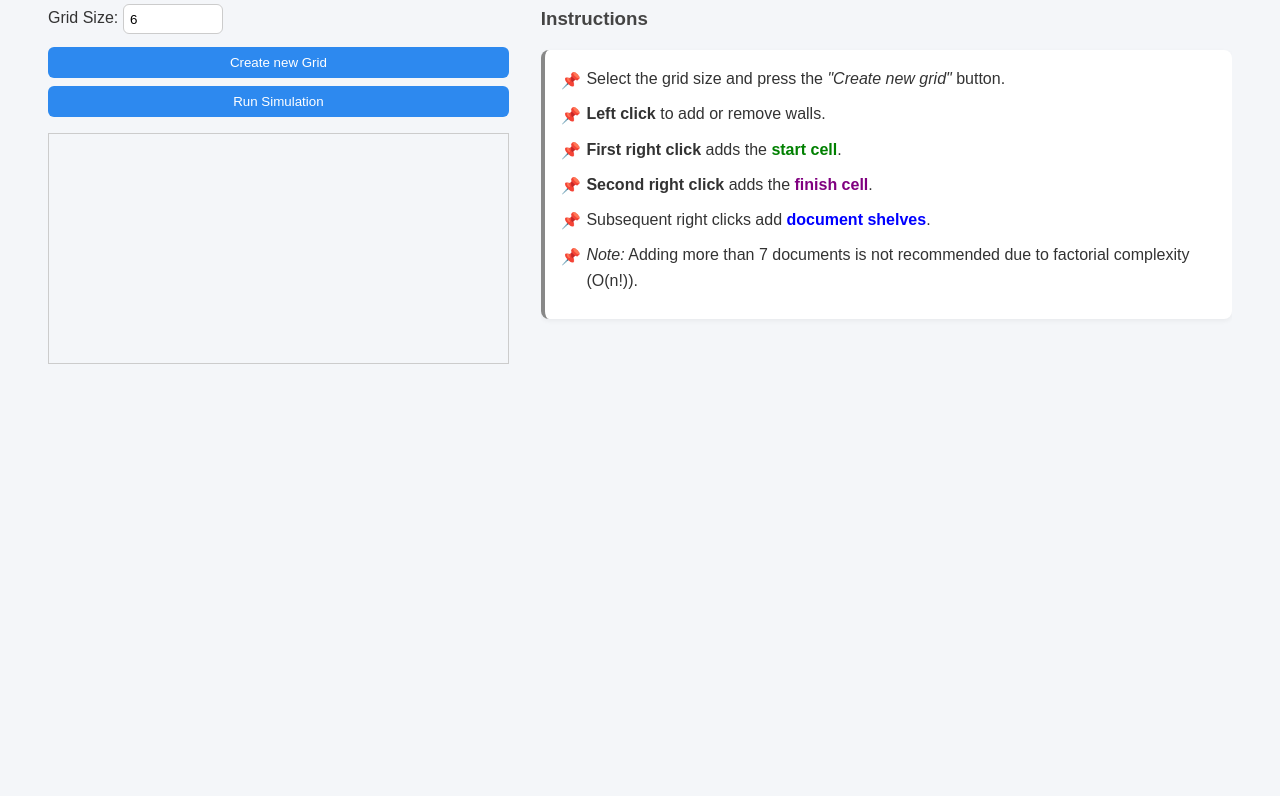
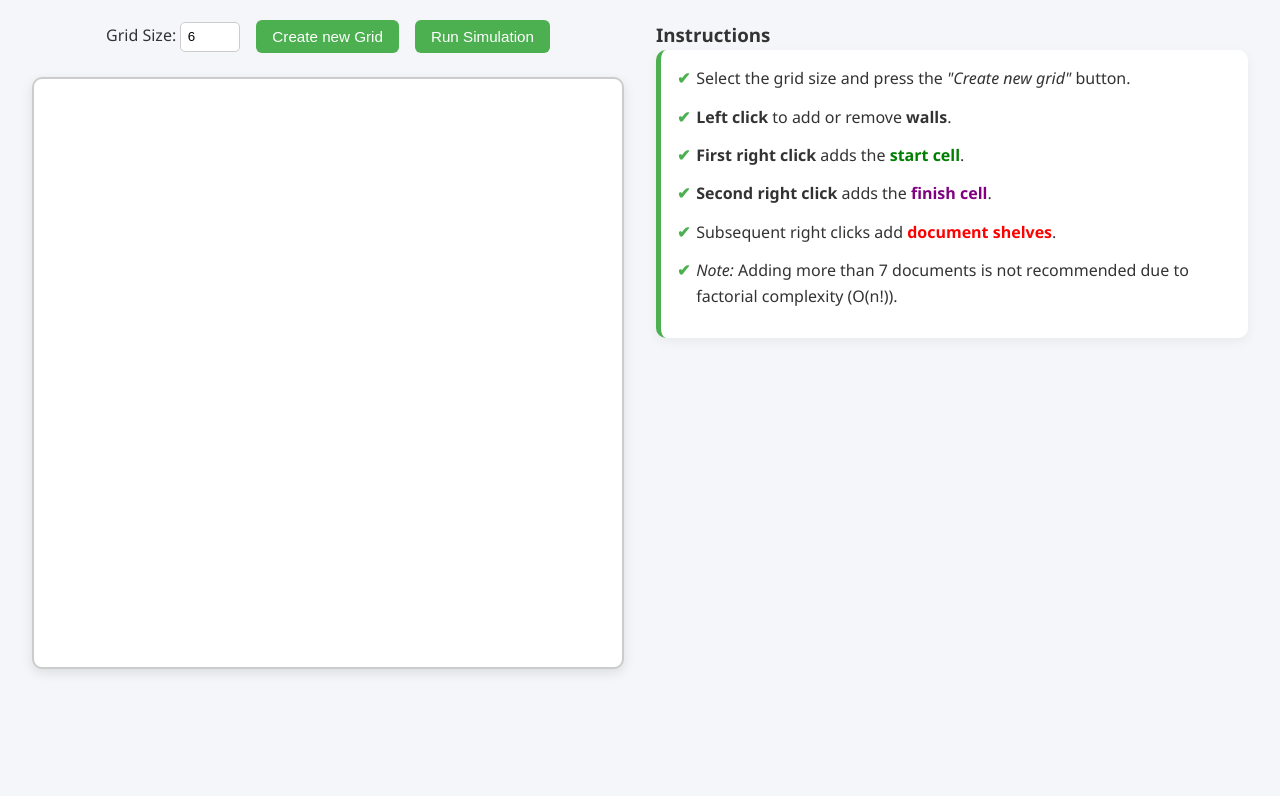
Before and after one commit to MaraMuntenasu/Digital-Library, a plain HTML site: page index.html in a window 1280 px wide. Shown: the part 95-891 px from the top of the page. After the commit the page ends 800 px from the top, so only its background shows below. Drawn offline with Linux system fonts and the light colour scheme.

Commit message:
finished

```diff
--- a/js/editor.js
+++ b/js/editor.js
@@ -62,6 +62,7 @@ function drawCell(row, col, color) {
 
 // Mouse interaction
 canvas.addEventListener('contextmenu', e => e.preventDefault()); // disable right-click menu
+
 canvas.addEventListener('mousedown', (e) => {
     const rect = canvas.getBoundingClientRect();
     const x = Math.floor((e.clientX - rect.left) / cellSize);
@@ -75,14 +76,27 @@ canvas.addEventListener('mousedown', (e) => {
     } else if (e.button === 2) {
       // Right click: cycle cell role
       const pos = [y, x];
-    if (!start) start = pos;
-    else if (!finish) finish = pos;
-    else if (!shelves.some(s => s[0] === y && s[1] === x)) shelves.push(pos);
-    else {
-      // Remove if already a shelf
+
+      if (!start) {
+        start = pos;
+      } else if (!finish) {
+        finish = pos;
+      } else {
+        // Check if already a shelf
+        const isShelf = shelves.some(s => s[0] === y && s[1] === x);
+
+        if (!isShelf) {
+          if (shelves.length >= 7) {
+            alert("You cannot add more than 7 shelves.");
+            return;  // prevent adding
+          }
+          shelves.push(pos);
+        } else {
+          // Remove shelf if clicked again
           shelves = shelves.filter(s => s[0] !== y || s[1] !== x);
           if (arraysEqual(start, pos)) start = null;
           if (arraysEqual(finish, pos)) finish = null;
+        }
       }
     }
 
--- a/style.css
+++ b/style.css
@@ -1,4 +1,4 @@
-
+/* ===== Reset and Base ===== */
 * {
     box-sizing: border-box;
     margin: 0;
@@ -6,152 +6,167 @@
 }
 
 body {
-    font-family: 'Segoe UI', Tahoma, Geneva, Verdana, sans-serif;
+    font-family: "Segoe UI", Roboto, Helvetica, sans-serif;
     background-color: #f4f6f9;
     color: #333;
     padding: 2rem;
     line-height: 1.6;
 }
 
-/* Layout */
+/* ===== Header ===== */
+h1 {
+    text-align: center;
+    margin-bottom: 2rem;
+    font-size: 2rem;
+    color: #2c3e50;
+}
+
+/* ===== Layout ===== */
 .columns {
     display: flex;
     gap: 2rem;
-    /* Optional spacing between columns */
-    height: 100vh;
-    /* Fill full screen height */
-    box-sizing: border-box;
-    padding: 1rem;
-    /* Optional padding */
-    overflow: hidden;
+    align-items: flex-start;
+    max-width: 1250px;
+    margin: 0 auto;
+    flex-wrap: wrap;
 }
 
-.left-column {
-    width: 40%;
+.column {
+    flex: 1;
+    min-width: 300px;
+}
+
+.column.canvas-column {
+    flex: 2;
     display: flex;
     flex-direction: column;
-    justify-content: flex-start;
+    align-items: center;
 }
 
-.right-column {
-    width: 60%;
-    overflow-y: auto;
+/* ===== Canvas ===== */
+canvas {
+    width: 100%;
+    aspect-ratio: 1 / 1;
+    background-color: #ffffff;
+    border: 2px solid #ccc;
+    border-radius: 10px;
+    box-shadow: 0 4px 12px rgba(0, 0, 0, 0.1);
+    display: block;
 }
 
-body {
-    font-family: sans-serif;
-    overflow: hidden; /* Prevent scrolling */
-  }
-
-  html {
-    height: 100%;
-  }
-
-
-/* Typography */
-h1 {
-    font-size: 2rem;
-    color: #222;
-}
-
-h3 {
-    margin-bottom: 1rem;
-    color: #444;
-}
-
-/* Controls */
+/* ===== Controls ===== */
 #controls {
     display: flex;
-    flex-direction: column;
-    gap: 0.5rem;
-    margin-bottom: 1rem;
+    flex-wrap: wrap;
+    gap: 1rem;
+    align-items: center;
+    justify-content: center;
+    margin-bottom: 1.5rem;
 }
 
 #controls label {
     font-weight: 500;
-    margin-bottom: 0.3rem;
 }
 
-input[type="number"] {
+#controls input[type="number"] {
     padding: 0.4rem;
-    border-radius: 6px;
+    width: 60px;
     border: 1px solid #ccc;
-    width: 100px;
+    border-radius: 5px;
 }
 
-/* Buttons */
 button {
     padding: 0.5rem 1rem;
+    background-color: #4CAF50;
+    color: white;
     border: none;
-    background-color: #2d89ef;
-    color: white;
     border-radius: 6px;
     cursor: pointer;
-    font-weight: 500;
-    transition: background 0.2s ease;
+    font-size: 0.95rem;
+    transition: background-color 0.2s ease;
 }
 
 button:hover {
-    background-color: #1b61c2;
+    background-color: #45a049;
 }
 
-/* Canvas */
-canvas {
-    width: 100%;
-    /* Stretch to fit column */
-    height: auto;
-    /* Keep aspect ratio */
-    display: block;
-    border: 1px solid #ccc;
-    box-sizing: border-box;
-}
-
-/* Instructions List */
+/* ===== Instructions List ===== */
 .instructions {
     list-style: none;
     padding: 1rem;
-    background: #ffffff;
-    border-left: 4px solid #888;
-    border-radius: 8px;
-    box-shadow: 0 2px 5px rgba(0, 0, 0, 0.05);
+    background-color: #fff;
+    border-left: 5px solid #4CAF50;
+    border-radius: 10px;
+    box-shadow: 0 4px 12px rgba(0, 0, 0, 0.05);
 }
 
 .instructions li {
-    margin-bottom: 0.6rem;
+    margin-bottom: 0.8rem;
+    padding-left: 1.2rem;
     position: relative;
-    padding-left: 1.6rem;
 }
 
 .instructions li::before {
-    content: "📌";
+    content: "✔";
     position: absolute;
     left: 0;
-    top: 0.1rem;
+    color: #4CAF50;
+    font-weight: bold;
 }
 
-.instructions .start {
+/* ===== Color Tags ===== */
+.wall {
+    color: #333;
+    font-weight: bold;
+}
+
+.start {
     color: green;
     font-weight: bold;
 }
 
-.instructions .finish {
+.finish {
     color: purple;
     font-weight: bold;
 }
 
-.instructions .shelf {
-    color: blue;
+.shelf {
+    color: red;
     font-weight: bold;
 }
 
-/* Responsive tweaks */
-@media (max-width: 700px) {
+/* ===== Responsive ===== */
+@media (max-width: 768px) {
     .columns {
         flex-direction: column;
     }
 
-    canvas {
-        max-width: 100%;
+    .column.canvas-column {
+        order: -1;
+        /* move canvas on top */
     }
+}
 
+
+dropdown-container {
+    width: 100%;
 }
+
+.dropdown-container select {
+    width: 100%;
+    box-sizing: border-box;
+    max-height: 170px;   /* max height you want for the dropdown */
+
+    /* include padding/borders in width */
+    font-size: 1rem;
+    padding: 0.3rem 0.5rem;
+    overflow-y: auto;    /* enable vertical scroll if needed */
+}
+
+#loadVisualsBtn {
+    width: 100%;
+    padding: 0.5rem;
+    font-size: 1rem;
+    margin-top: 0.5rem;
+    cursor: pointer;
+  }
```
Also changed, not shown: index.html (+3 -0 lines), results.html (+3 -3 lines). Lines whose indentation alone changed are shown as unchanged.
